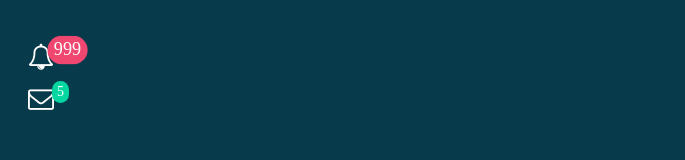
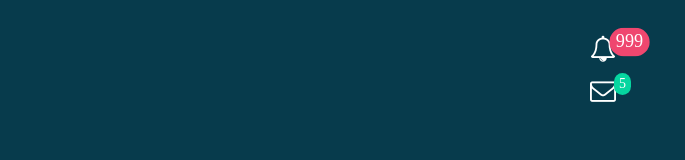
Before and after one commit to xekid78/WebNoticeBell, a plain HTML site: page index.html in a window 1280 px wide. Shown: the whole page, without its empty margins (0-685 px from the left). Drawn offline with Linux system fonts and the light colour scheme.

Commit message:
Change so as to be displayed at the center

```diff
--- a/index.html
+++ b/index.html
@@ -2,7 +2,7 @@
 <html>
   <head>
     <meta charset="utf-8">
-    <title>HTMLとCSS3で作る通知ベル</title>
+    <title>通知ベル</title>
     <link rel="stylesheet" href="https://cdnjs.cloudflare.com/ajax/libs/font-awesome/4.7.0/css/font-awesome.min.css">
     <link rel="stylesheet" href="style.css">
   </head>
--- a/style.css
+++ b/style.css
@@ -1,6 +1,8 @@
 body {
   padding: 20px;
   background: #073B4C;
+  width: 100px;
+  margin: 0 auto;
 }
 
 .notifier {
```
Also changed, not shown: 1 other file.
